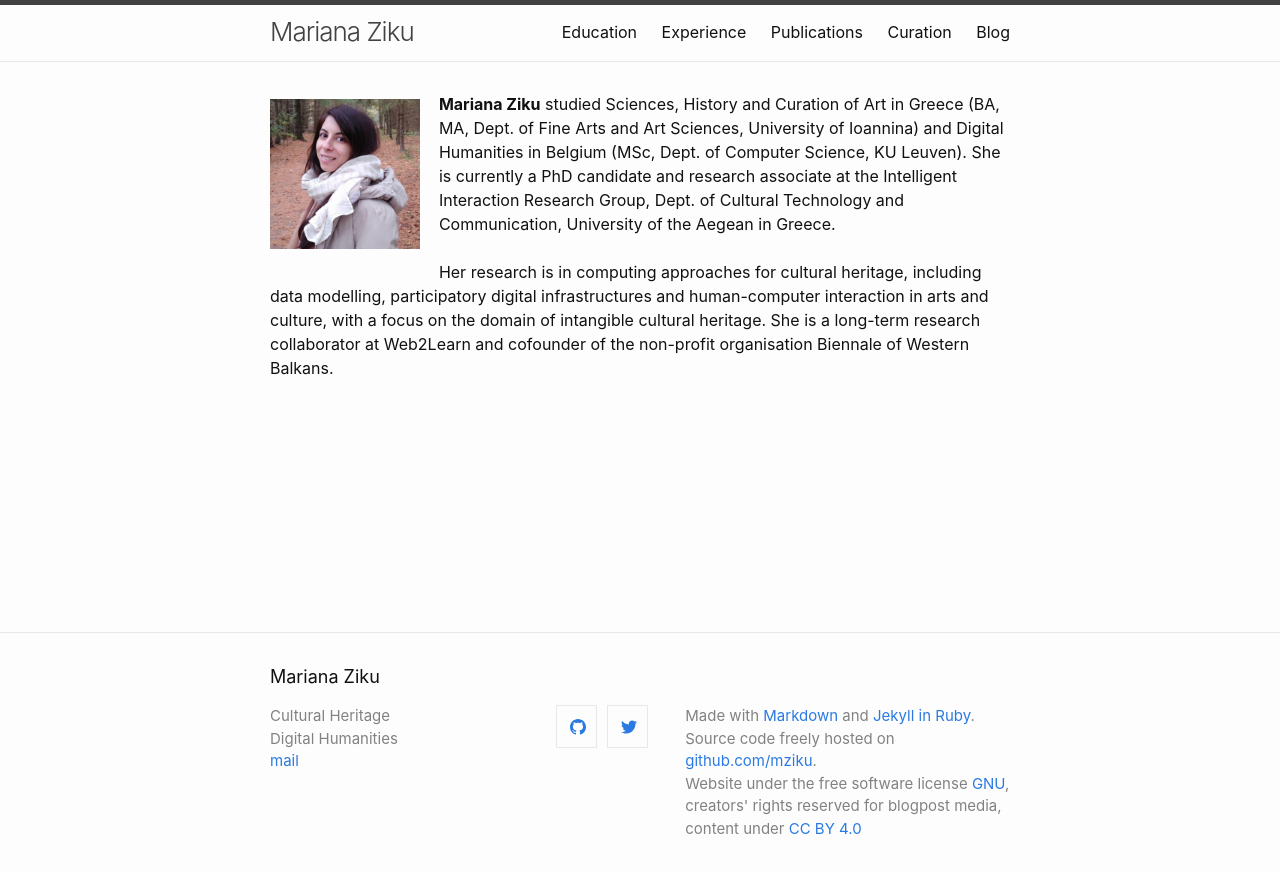
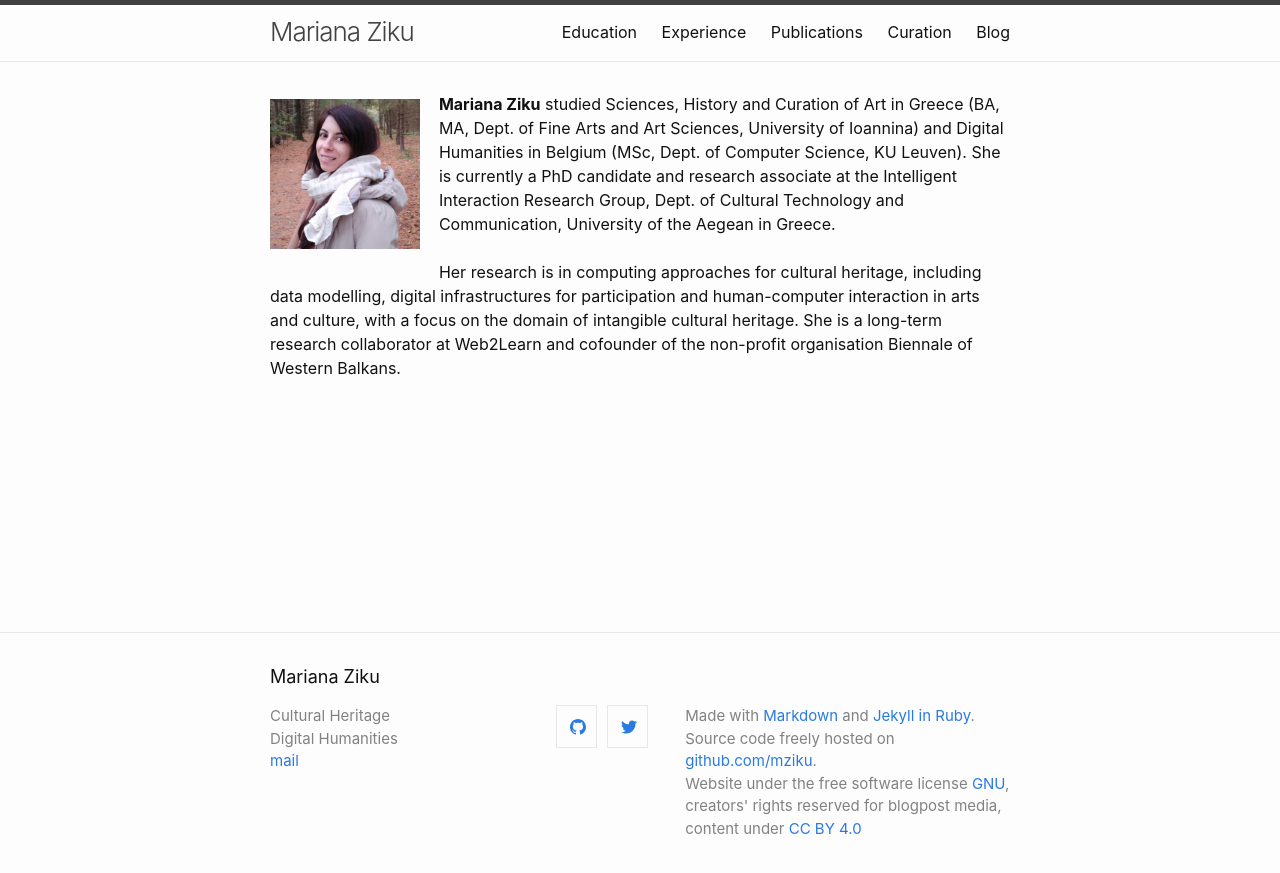
Before and after one commit to mziku/mziku.github.io, a Jekyll site: the page built from index.md, in a window 1280 px wide. Shown: the top 873 px of the page. Built offline with Jekyll 4.4.1, drawn with Linux system fonts in a browser that asks for light colours; our own code applies the rules of GitHub Pages for plain Markdown files.

Commit message:
index.md

```diff
--- a/index.md
+++ b/index.md
@@ -2,4 +2,4 @@
 **Mariana Ziku** studied Sciences, History and Curation of Art in Greece (BA, MA, Dept. of Fine Arts and Art Sciences, University of Ioannina) and Digital Humanities in Belgium (MSc, Dept. of Computer Science, KU Leuven). She is currently a PhD candidate and research associate at the Intelligent Interaction Research Group, Dept. of Cultural Technology and Communication, University of the Aegean in Greece.
 <br>
 <br>
-Her research is in computing approaches for cultural heritage, including data modelling, participatory digital infrastructures and human-computer interaction in arts and culture, with a focus on the domain of intangible cultural heritage. She is a long-term research collaborator at Web2Learn and cofounder of the non-profit organisation Biennale of Western Balkans.
+Her research is in computing approaches for cultural heritage, including data modelling, digital infrastructures for participation and human-computer interaction in arts and culture, with a focus on the domain of intangible cultural heritage. She is a long-term research collaborator at Web2Learn and cofounder of the non-profit organisation Biennale of Western Balkans.
```
